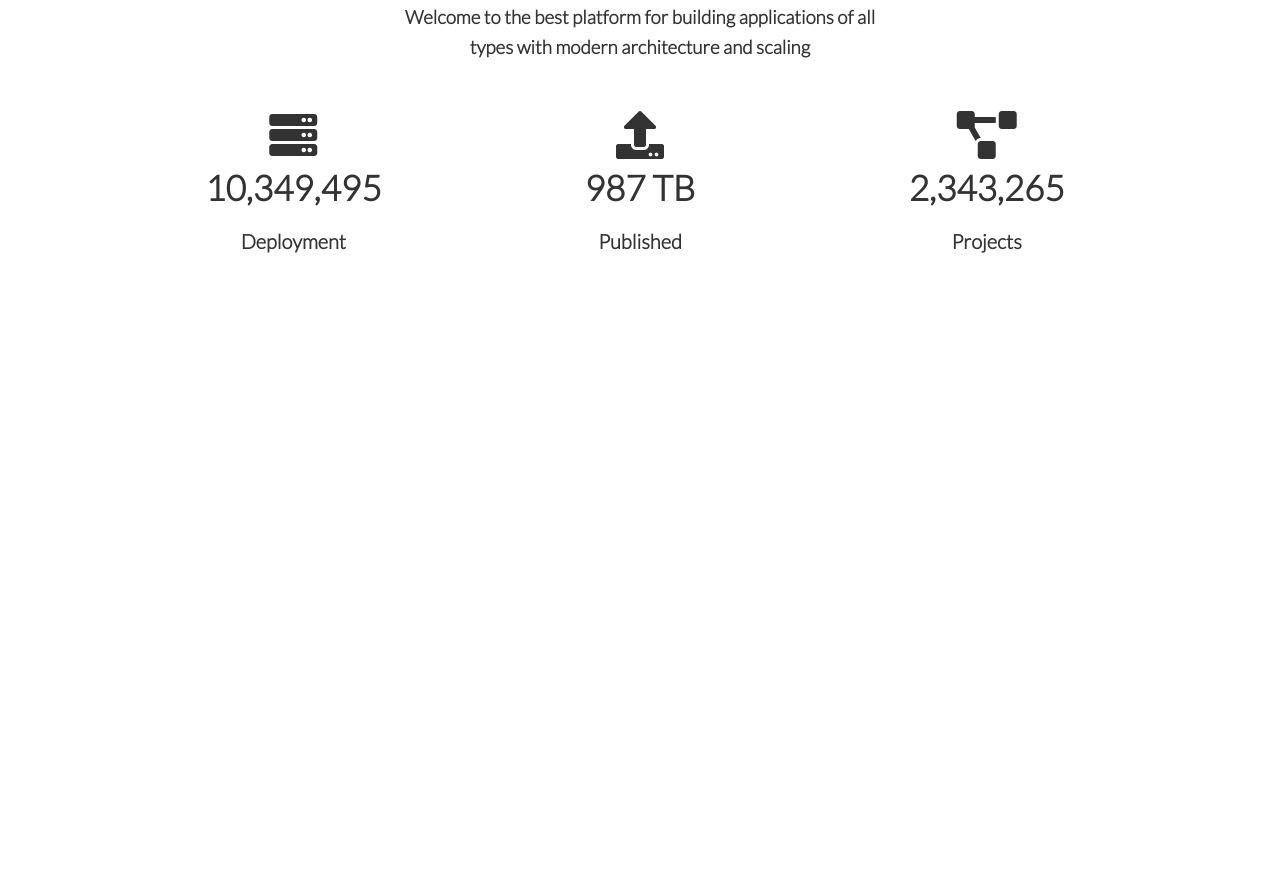
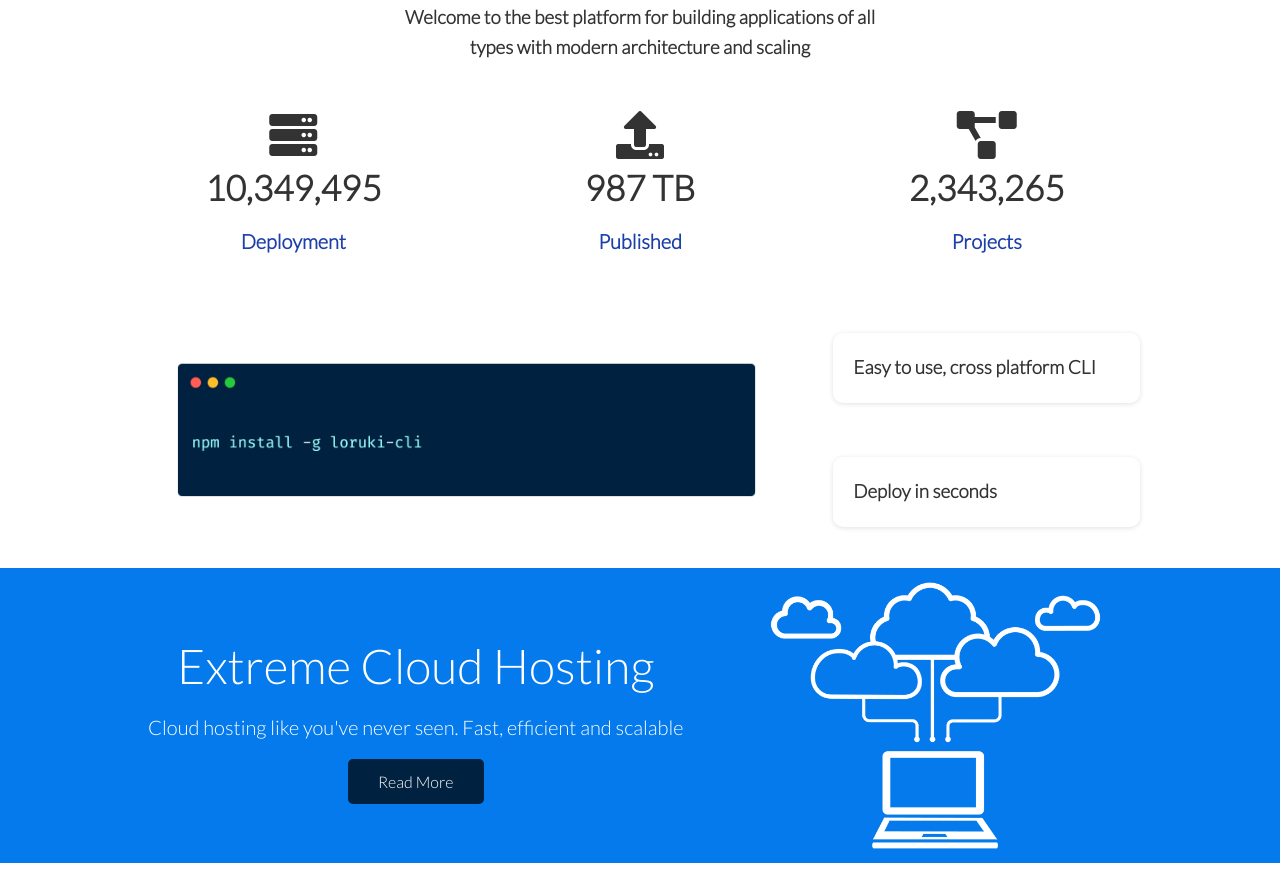
Before and after one commit to o0p/skyflux-website, a plain HTML site: page index.html in a window 1280 px wide. Shown: the part 567-1454 px from the top of the page. Before the commit the page ends 882 px from the top, so only its background shows below. Drawn offline with Linux system fonts and the light colour scheme.

Commit message:
Text sizes

```diff
--- a/css/style.css
+++ b/css/style.css
@@ -145,3 +145,19 @@ margin: 30px 0;
   font-size: 20px;
   font-weight: bold;
 }
+
+/* Cli */
+.cli .grid {
+  grid-template-columns: repeat(3, 1fr);
+  grid-template-rows: repeat(2, 1fr);
+}
+
+.cli .grid > *:first-child {
+  grid-column: 1 / span 2;
+  grid-row: 1/ span 2;
+}
+
+/* Cloud */
+.cloud .grid {
+  grid-template-columns: 4fr 3fr;
+}
--- a/css/utilities.css
+++ b/css/utilities.css
@@ -8,7 +8,7 @@
   .card {
     background-color: #fff;
     border-radius: 10px;
-    box-shadow: 0 1px 2px rgba(0, 0, 0, 0.12);
+    box-shadow: 0 1px 5px rgba(0, 0, 0, 0.12);
     padding: 20px;
     margin: 10px;
     color: #333;
@@ -37,9 +37,82 @@
     transform: scale(0.98);
   }
 
-  .text-center {
-      text-align: center;
-  }
+/* Backgrounds & colored buttons */
+.bg-primary,
+.btn-primary {
+    background-color: var(--primary-color);
+    color: #fff;
+}
+
+.bg-secondary,
+.btn-secondary {
+    background-color: var(--secondary-color);
+    color: #fff;
+}
+
+.bg-dark,
+.btn-dark {
+    background-color: var(--dark-color);
+    color: #fff;
+}
+
+.bg-light,
+.btn-light {
+    background-color: var(--light-color);
+    color: #333;
+}
+
+.bg-primary a,
+.btn-primary a,
+.bg-secondary a,
+.btn-secondary a,
+.bg-dark a,
+.btn-dark a {
+color: #fff;
+}
+
+/* Text colors */
+.text-primary {
+    color: var(--primary-color);
+}
+
+.text-secondary {
+    color: var(--secondary-color);
+}
+
+.text-dark {
+    color: var(--dark-color);
+}
+
+.text-light {
+    color: var(--light-color);
+}
+
+
+/* Text sizes */
+.lead {
+    font-size: 20px;
+}
+
+.sm {
+    font-size: 1rem;
+}
+
+.md {
+    font-size: 2rem;
+}
+
+.lg {
+    font-size: 3rem;
+}
+
+.xl {
+    font-size: 4rem;
+}
+
+.text-center {
+    text-align: center;
+}
 
   .flex {
     display: flex;
--- a/index.html
+++ b/index.html
@@ -76,5 +76,31 @@
             </div>
         </div>
     </section>
+
+<!-- Cli -->
+<section class="cli">
+    <div class="container grid">
+        <img src="images/cli.png" alt="">
+        <div class="card">
+            <h3>Easy to use, cross platform CLI</h3>
+        </div>
+        <div class="card">
+            <h3>Deploy in seconds</h3>
+        </div>
+    </div>
+</section>
+
+<!-- Cloud -->
+<section class="cloud bg-primary my-2 py-2">
+    <div class="container grid">
+        <div class="text-center">
+            <h2 class="lg">Extreme Cloud Hosting</h2>
+            <p class="lead my-1">Cloud hosting like you've never seen. Fast, efficient and scalable</p>
+            <a href="features.html" class="btn btn-dark">Read More</a>
+        </div>
+        <img src="images/cloud.png" alt="">
+    </div>
+</section>
+
 </body>
 </html>
```
